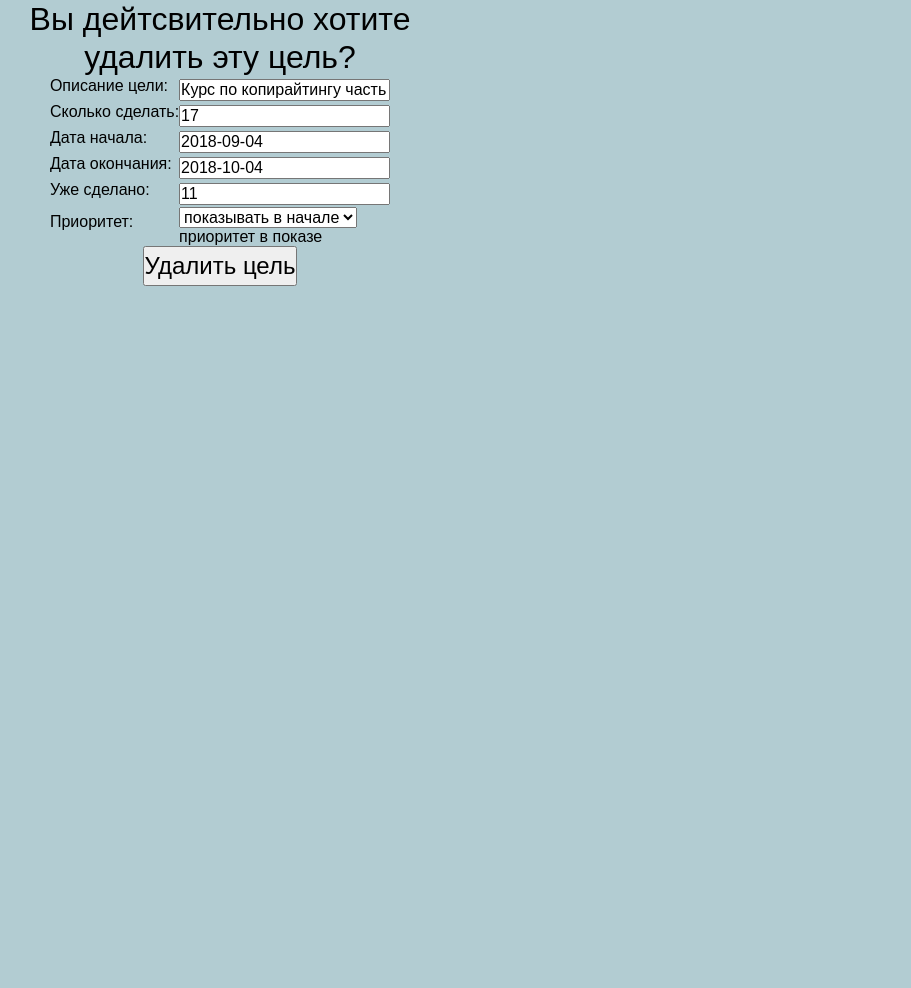
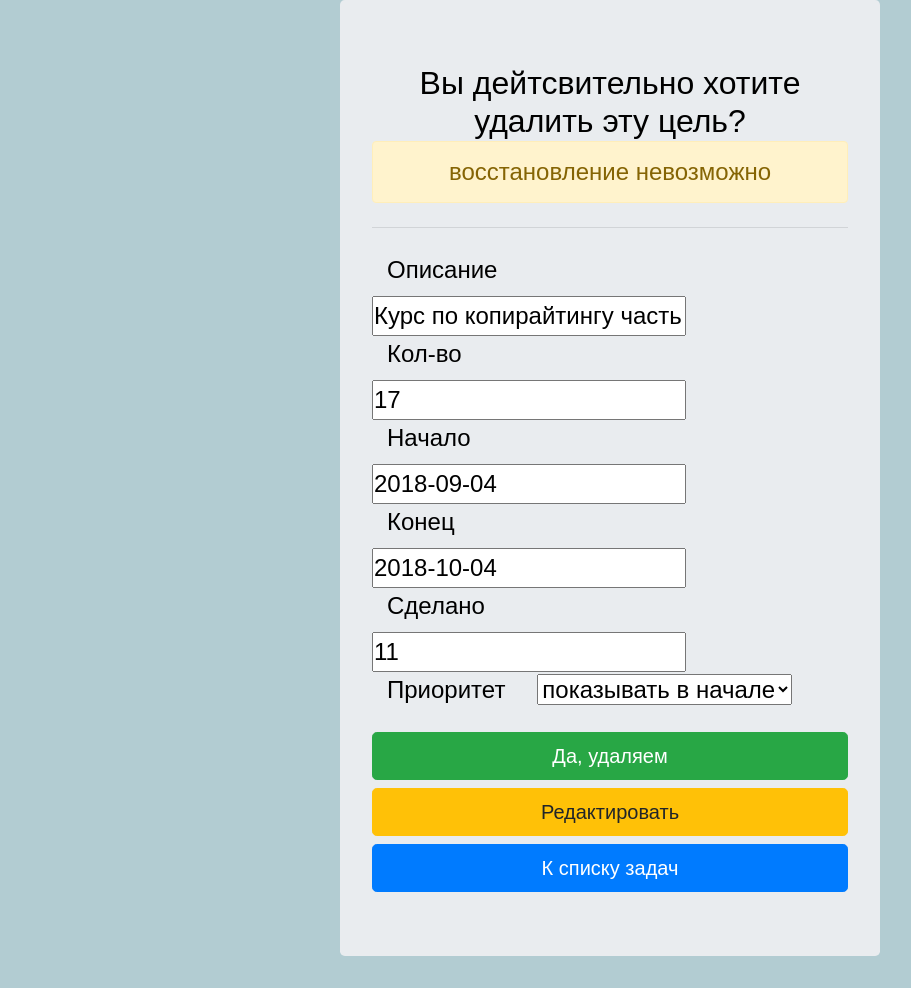
Before and after one commit to derdmitry/task_progress, a Django app: page /progress/delete_target/6 in a window 1280 px wide. Shown: the whole page, without its empty margins (30-941 px from the left). Before the commit the page ends 286 px from the top, so only its background shows below. Run offline with Django 3.2, Linux system fonts and the light colour scheme; a user stored in the database is signed in; data comes from the database, SQL or seed files in the repository; some libraries are stand-ins or nearby versions.

Commit message:
Удаление записи - готово

```diff
--- a/progress/templates/delete_target.html
+++ b/progress/templates/delete_target.html
@@ -6,27 +6,88 @@
 {% block content %}
 
 
-<div style="width: 500px">
-    <center>
+<!--<div style="width: 500px">-->
+<!--<center>-->
 
-        <h1> Вы дейтсвительно хотите удалить эту цель? </h1>
+<!--<h1> Вы дейтсвительно хотите удалить эту цель? </h1>-->
 
 
-  <div class="">
+<!--<div class="">-->
 
 
-<form  method="post" class="form" action="">
-  {% csrf_token %}
-    <table>
-  {{form.as_table}}
+<!--<form  method="post" class="form" action="">-->
+<!--{% csrf_token %}-->
+<!--<table>-->
+<!--{{form.as_table}}-->
 
-        </table>
+<!--</table>-->
 
-<input type="submit" name="submit" value="Удалить цель" />
+<!--<input type="submit" name="submit" value="Удалить цель" />-->
 
-</form>
-</div>
-    </center>
+<!--</form>-->
+<!--</div>-->
+<!--</center>-->
+<!--</div>-->
+
+<div class="container">
+    <div class="row">
+
+        <div class="col"></div>
+
+        <div class="col-md-6 col-sm-12">
+
+            <div class="jumbotron">
+                <center>
+                    <h1 class="display-4"> Вы дейтсвительно хотите удалить эту цель?</h1>
+                     <div class="alert alert-warning" role="alert">
+                        восстановление невозможно
+                    </div>
+                    <hr class="my-4">
+
+
+                </center>
+
+                <form method="post" class="form-horizontal" role="form" action=''>
+
+                    {% csrf_token %}
+
+                    <div class="form-group">
+
+
+                        <label class="col-sm-4 control-label"> Описание </label>
+                        {{form.target_description}} <br>
+                        <label class="col-sm-4 control-label"> Кол-во </label>
+                        {{form.target}} <br>
+                        <label class="col-sm-4 control-label"> Начало </label>
+                        {{form.start_date}} <br>
+                        <label class="col-sm-4 control-label"> Конец </label>
+                        {{form.end_date}}
+                        <label class="col-sm-4 control-label"> Сделано </label>
+                        {{form.done}} <br>
+                        <label class="col-sm-4 control-label"> Приоритет </label>
+                        {{form.priority}}
+
+                    </div>
+
+                <button type="submit" class="btn btn-success btn-lg btn-block"> Да, удаляем</button>
+                     <a href='/progress/edit_target/{{target.id}}' class="btn btn-warning btn-lg btn-block" role="button"
+                       aria-pressed="true"  style ="margin-bottom: 0.5rem;"> Редактировать </a>
+
+                </form>
+
+
+
+
+
+                <a href="/progress/progress" class="btn btn-primary btn-lg btn-block" role="button"
+                       aria-pressed="true"> К списку задач </a>
+
+
+
+        </div>
+    </div>
+    <div class="col"></div>
 </div>
 
+
 {% endblock %}
--- a/progress/views.py
+++ b/progress/views.py
@@ -100,7 +100,7 @@ def delete_target(request, id):
     else:
         form = TargetForm(instance=target)
 
-    return render(request, 'delete_target.html', {'form': form})
+    return render(request, 'delete_target.html', locals())
 
 
 #_____registration__________________
```
